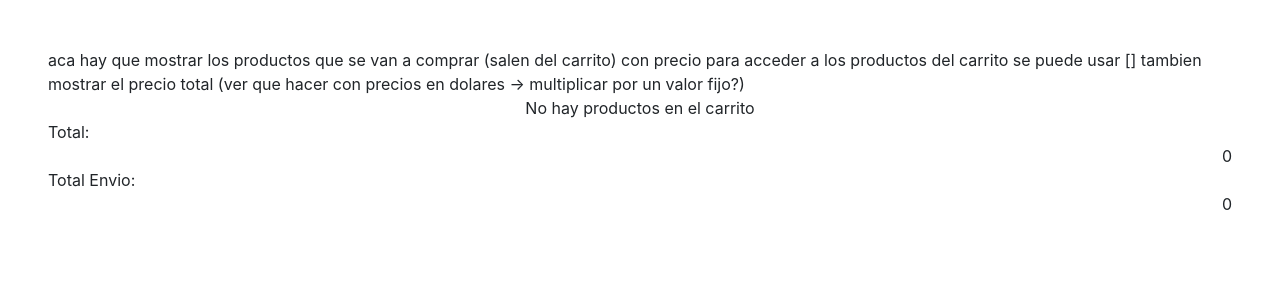
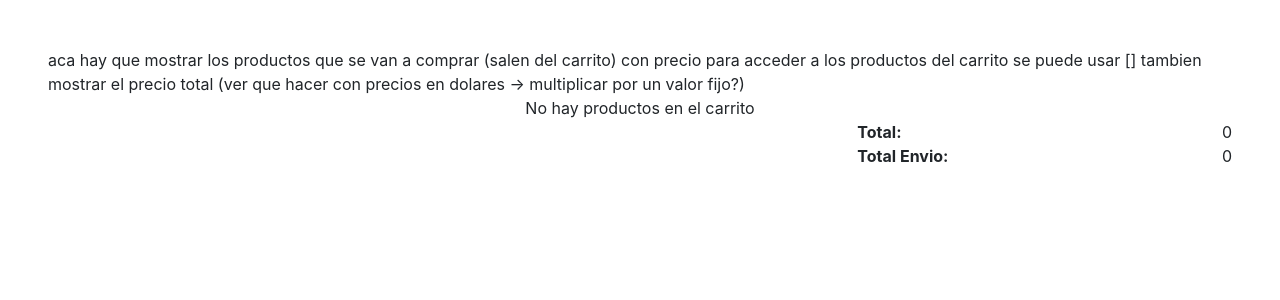
Before and after one commit to PabloFederico/admin1-ElDeporteOnline-ecommerce, a Django app: page /ventas/comprar in a window 1280 px wide. Shown: the part 66-366 px from the top of the page. Run offline with Django 3.2, Linux system fonts and the light colour scheme; parts of the project's set-up code (start-up, migrations or seed data) failed here and were passed over.

Commit message:
Agregado de tabla de procuto en el carro y total aunque. Se agrega estilo.

```diff
--- a/Sales/templates/sales/buy.html
+++ b/Sales/templates/sales/buy.html
@@ -1,3 +1,27 @@
+<style>
+
+table {
+  font-family: arial, sans-serif;
+  border-collapse: collapse;
+  width: 100%;
+}
+
+td, th {
+  border: 1px solid #dddddd;
+  text-align: left;
+  padding: 8px;
+}
+
+tr:nth-child(even) {
+  background-color: #dddddd;
+}
+
+.fondo {
+  background-color: #737373;
+}
+
+</style>
+
 {% extends 'base.html' %}
 
 {% block content %}
@@ -19,7 +43,6 @@
                 <th>Cantidad</th>
                 <th>Precio</th>
                 <th>Precio Envio</th>
-                <th></th>
               </tr>
                 {% for product_data in products %}
                     {% with product_data.product as product %}
@@ -27,8 +50,8 @@
                           <td><img src="{{ product.cover_image }}" style="height: 100px;width: 100px;"/></td>
                           <td>{{ product.name }}</td>
                           <td>{{ product.quantity }}</td>
-                          <td style="width: 100%; float: left; text-align: right;">{{ product.price }}</td>
-                          <td style="width: 100%; float: left; text-align: right;">{{ product.price }}</td>
+                          <td style="text-align: right;">{{ product.price }}</td>
+                          <td style="text-align: right;">{{ product.priceEnvio }}</td>
                         </tr>
                     {% endwith %}
                 {% endfor %}
@@ -44,14 +67,20 @@
     {% endwith %}
 
         {% with cart.get_total as total %}
-          <div>
-              <spam>Total:</spam>
-              <spam style="width: 100%; float: left; text-align: right;">{{ total.total }}</spam>
+          <div class="row">
+          <div class="col-8" >
+          </div>
+          <div class="col-4">
+              <div class="row">
+                  <spam class="col-8"><b>Total:</b></spam>
+                  <spam class="col-4" style="text-align: right;">{{ total.total }}</spam>
+              </div>
+              <div class="row">
+                  <spam class="col-8"><b>Total Envio:</b></spam>
+                  <spam class="col-4" style="text-align: right;">{{ total.totalEnvio }}</spam>
+              </div>
           </div>
           <div>
-              <spam>Total Envio:</spam>
-              <spam style="width: 100%; float: left; text-align: right;">{{ total.totalEnvio }}</spam>
-          </div>
         {% endwith %}
 
 {% endblock content %}
```
